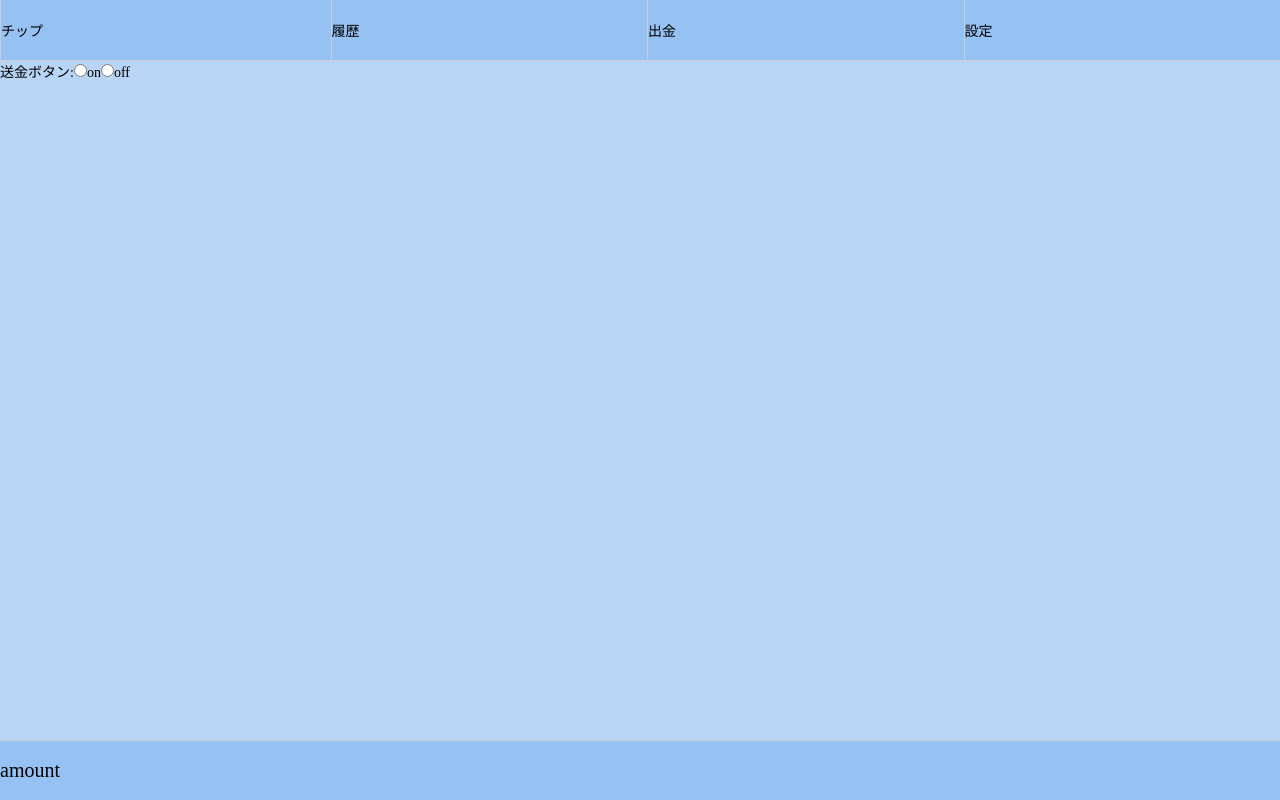
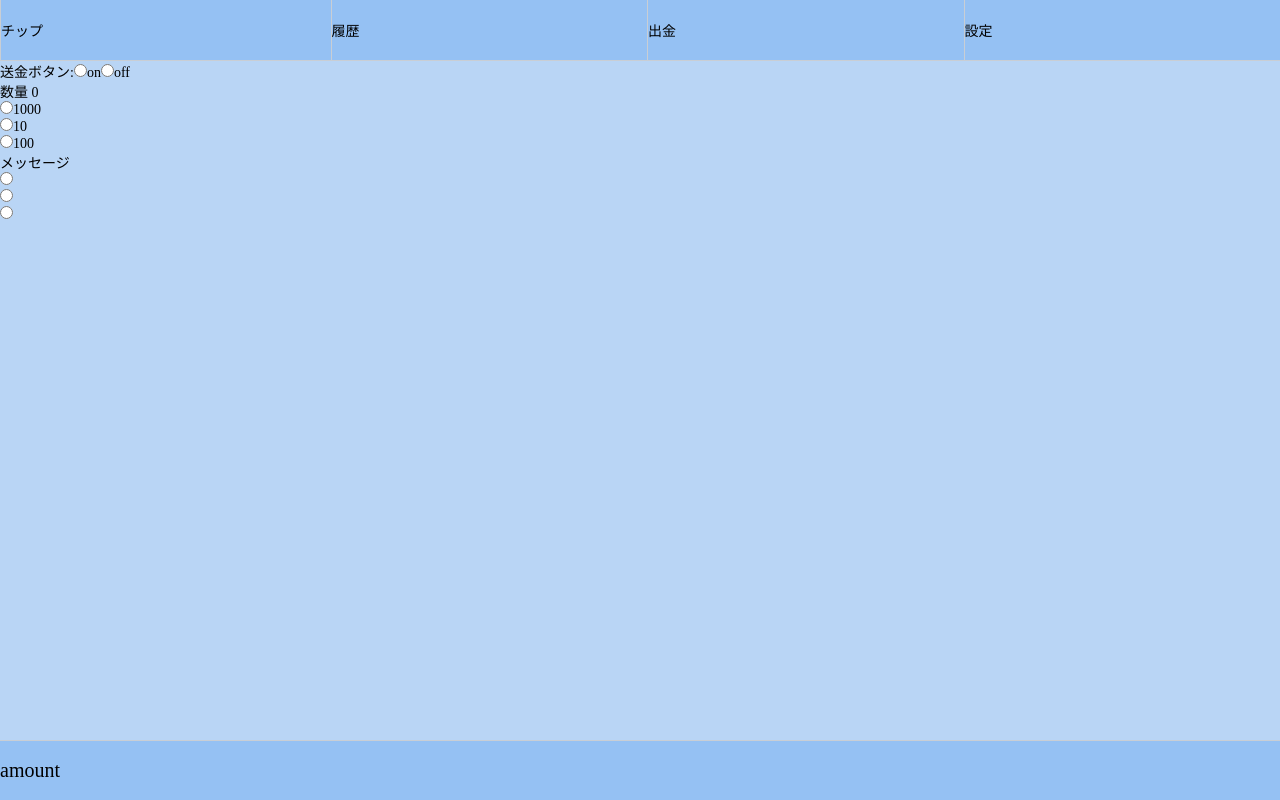
Before and after one commit to ha-ya4/tip-pocket-nem, a Vue app: page /config in a window 1280 px wide. Built offline with nearby package versions, Linux system fonts and the light colour scheme; no server answers.

Commit message:
config,radiogroup.vueの連携の一部実装

```diff
--- a/src/components/RadioButtonGroup.vue
+++ b/src/components/RadioButtonGroup.vue
@@ -0,0 +1,37 @@
+<template>
+  <div id="radio-button-group">
+    {{name}}
+    {{defaultItem}}
+    <!-- keyなし警告を消す方法はわからない -->
+    <div id="radio-group" v-for="item in items">
+      <input type="radio" name="radio-item">{{item}}
+    </div>
+  </div>
+</template>
+
+<script lang="ts">
+import { Component, Vue, Prop } from 'vue-property-decorator';
+
+interface Amount {
+  amount1: number;
+  amount2: number;
+  amount3: number;
+}
+
+interface Message {
+  message1: string;
+  message2: string;
+  message3: string;
+}
+
+@Component
+export default class RadioButtonGroup extends Vue {
+  @Prop() private name: string;
+  @Prop() private defaultItem: string | number;
+  @Prop() private items: Amount | Message;
+}
+</script>
+
+<style scoped>
+
+</style>
--- a/src/views/Config.vue
+++ b/src/views/Config.vue
@@ -1,11 +1,26 @@
 <template>
   <div id="config">
 
+    <!-- offにするとQR読み込みで即送金（できるなら）-->
     <div id="send-button">
       <span class="config-item">送金ボタン:</span>
       <span class="radio-item"><input type="radio" name="send-radio">on</span>
       <span class="radio-item"><input type="radio" name="send-radio">off</span>
     </div>
+
+    <!-- 数量の登録とデフォルトを決めておける-->
+    <radio-button-group
+      :name="'数量'"
+      :defaultItem="defaultAmount"
+      :items="amount"
+    />
+
+    <!-- メッセージの登録とデフォルトを決めておける-->
+    <radio-button-group
+      :name="'メッセージ'"
+      :defaultItem="defaultMessage"
+      :items="message"
+    />
 
   </div>
 </template>
@@ -13,7 +28,13 @@
 <script lang="ts">
 import { Component, Vue } from 'vue-property-decorator';
 
-@Component
+import RadioButtonGroup from '@/components/RadioButtonGroup.vue';
+
+@Component({
+  components: {
+    RadioButtonGroup,
+  },
+})
 export default class Home extends Vue {
   private sendButton: boolean = this.$store.state.Config.sendButton;
   private defaultAmount: number = this.$store.getters['Config/defaultAmount'];
--- a/tsconfig.json
+++ b/tsconfig.json
@@ -9,6 +9,7 @@
     "experimentalDecorators": true,
     "esModuleInterop": true,
     "allowSyntheticDefaultImports": true,
+    "strictPropertyInitialization": false,
     "sourceMap": true,
     "baseUrl": ".",
     "types": [
```
